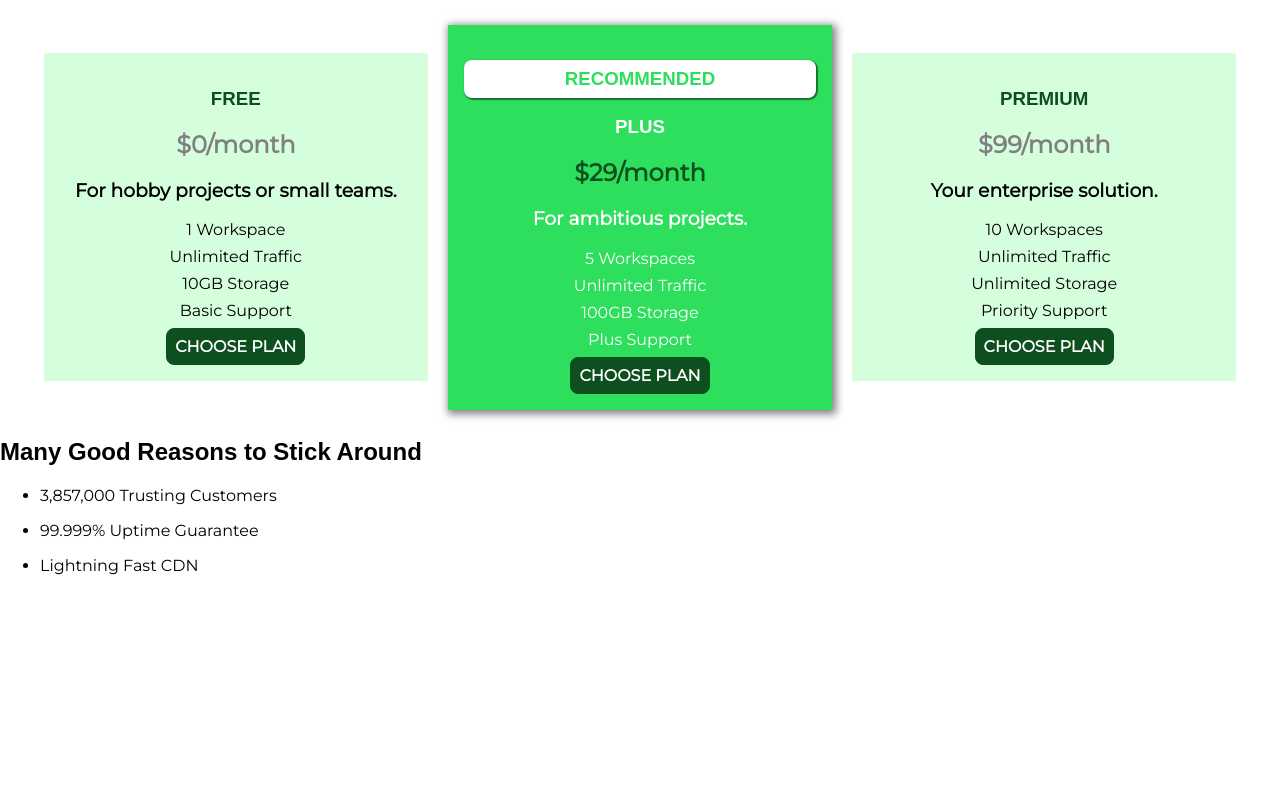
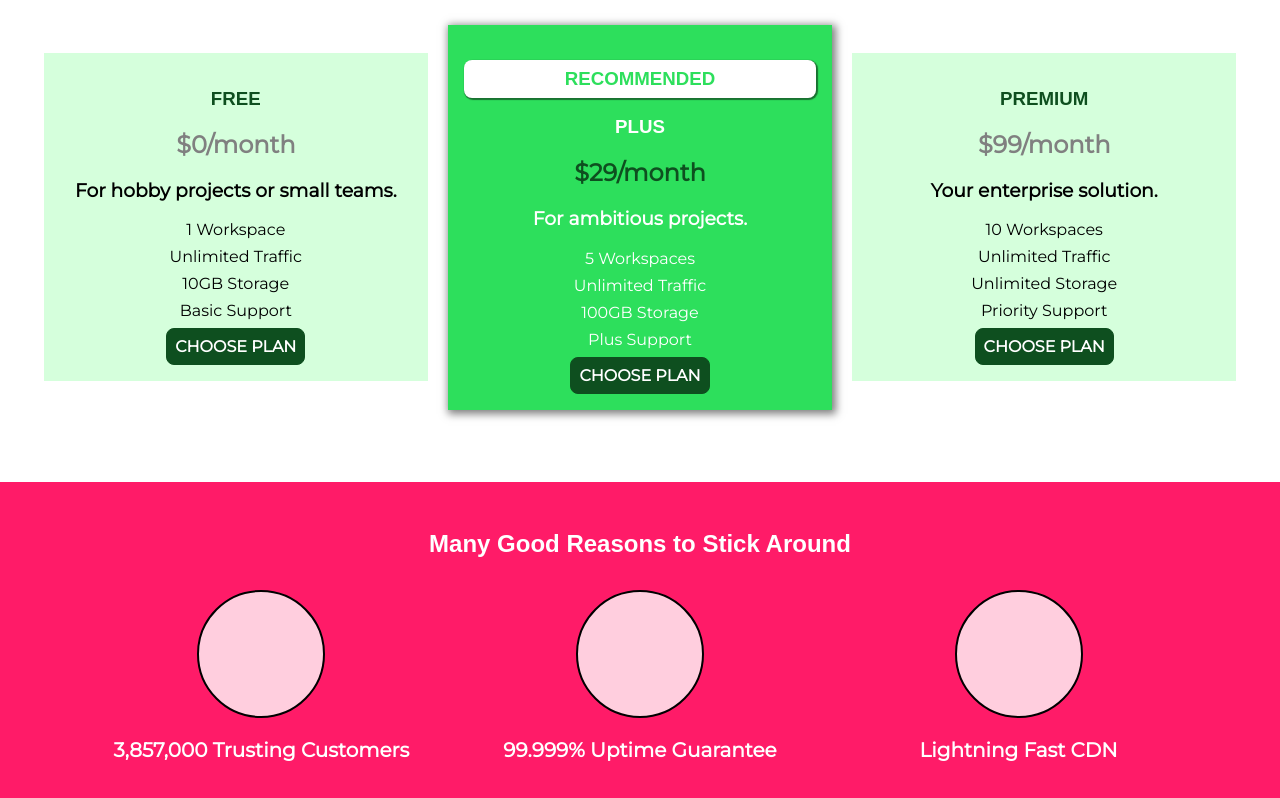
Before and after one commit to ramkp/css-complete-guide, a plain HTML site: page index.html in a window 1280 px wide. Shown: the part 646-1444 px from the top of the page. Before the commit the page ends 1237 px from the top, so only its background shows below. Drawn offline with Linux system fonts and the light colour scheme.

Commit message:
Style additional/key features

```diff
--- a/index.html
+++ b/index.html
@@ -84,26 +84,26 @@
                 </article>
             </div>
         </section>
-        <section>
-            <h1>Many Good Reasons to Stick Around</h1>
-            <ul>
-                <li>
-                    <div>
+        <section id="key-features">
+            <h1 class="section-title">Many Good Reasons to Stick Around</h1>
+            <ul class="key-features__list">
+                <li class="key-feature">
+                    <div class="key-feature__image">
 
                     </div>
-                    <p>3,857,000 Trusting Customers</p>
+                    <p class="key-feature__description">3,857,000 Trusting Customers</p>
                 </li>
-                <li>
-                    <div>
+                <li class="key-feature">
+                    <div class="key-feature__image">
 
                     </div>
-                    <p>99.999% Uptime Guarantee</p>
+                    <p class="key-feature__description">99.999% Uptime Guarantee</p>
                 </li>
-                <li>
-                    <div>
+                <li class="key-feature">
+                    <div class="key-feature__image">
 
                     </div>
-                    <p>Lightning Fast CDN</p>
+                    <p class="key-feature__description">Lightning Fast CDN</p>
                 </li>
             </ul>
         </section>
--- a/main.css
+++ b/main.css
@@ -163,3 +163,43 @@ h1 {
 .button:focus {
   outline: none;
 }
+
+#key-features {
+  background: #ff1b68;
+  color: white;
+  margin-top: 64px;
+  padding: 16px;
+}
+
+#key-features .section-title {
+  color: white;
+  margin: 32px;
+}
+
+.key-features__list {
+  list-style: none;
+  margin: 0;
+  padding: 0;
+  text-align: center;
+}
+
+.key-feature {
+  display: inline-block;
+  vertical-align: top;
+  width: 30%;
+}
+
+.key-feature__image {
+  background: #ffcede;
+  height: 128px;
+  width: 128px;
+  margin: auto;
+  border: 2px solid black;
+  border-radius: 50%;
+}
+
+.key-feature__description {
+  text-align: center;
+  font-size: 20px;
+  font-weight: bold;
+}
```
